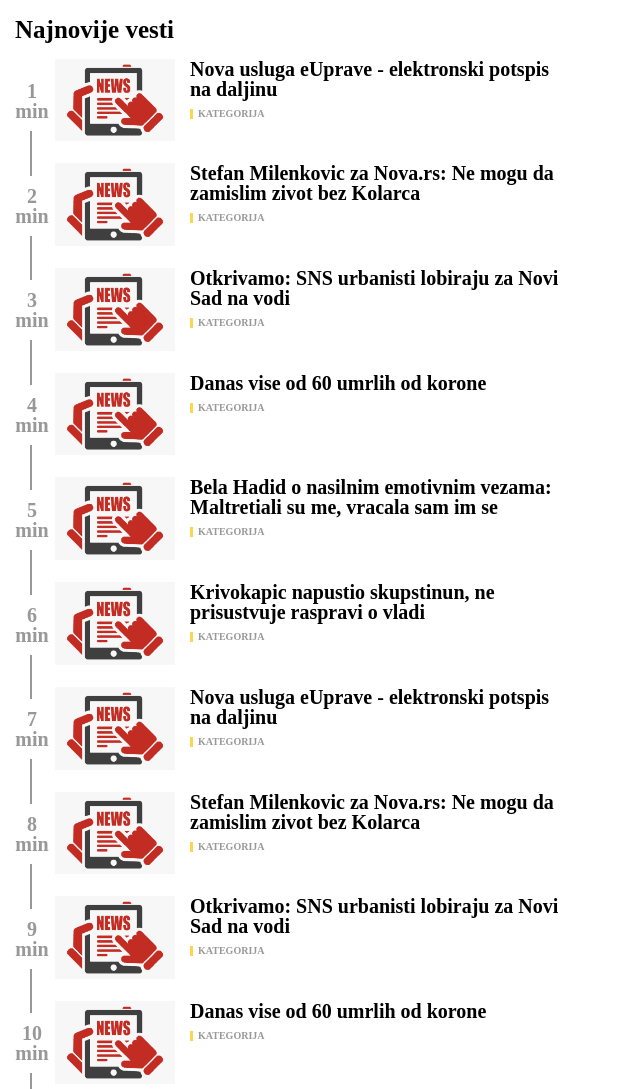
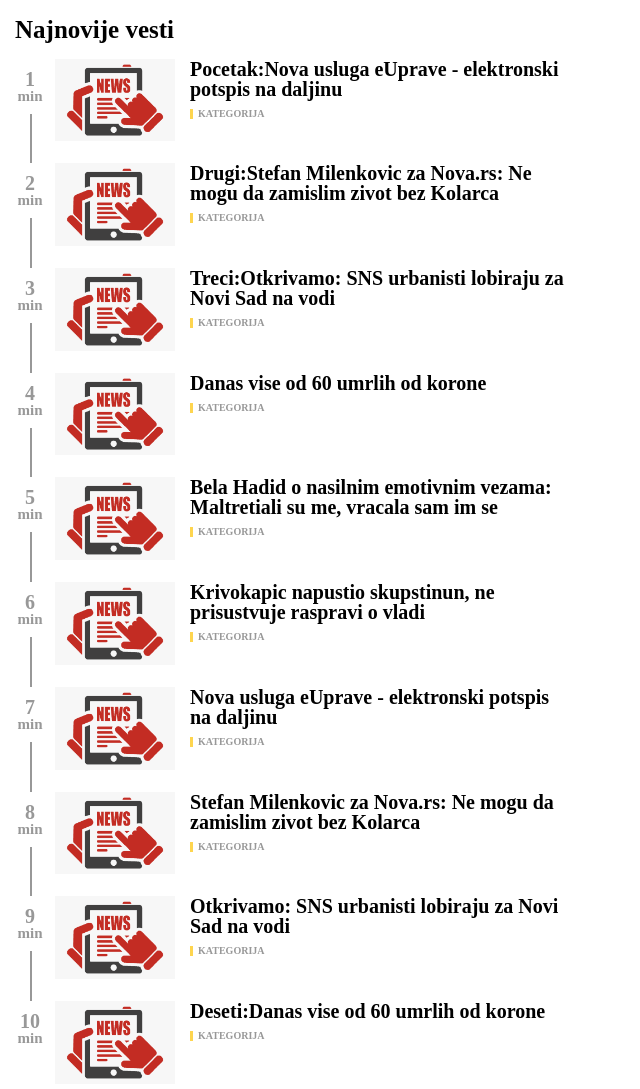
Before and after one commit to littlenines/newsFetch, a website with bundled scripts: page index.html in a window 1280 px wide. Shown: the top 1089 px of the page, without its empty margins (0-640 px from the left). Built offline with nearby package versions, Linux system fonts and the light colour scheme.

Commit message:
add test mock fetch

```diff
--- a/jest.config.js
+++ /dev/null
@@ -1 +0,0 @@
-module.exports = {testEnvironment:"jsdom"}
--- a/js/fetchApi.js
+++ b/js/fetchApi.js
@@ -4,6 +4,6 @@ export const fetchNewsData = async () => {
                 const data = await response.json();
                 return data;
         } catch (error) {
-        console.error(error);
+                return null;
         }
 }
--- /dev/null
+++ b/js/fetchApi.test.js
@@ -0,0 +1,31 @@
+/**
+ * @jest-environment jsdom
+ */
+import {fetchNewsData} from './fetchApi.js'
+
+global.fetch = jest.fn(() =>
+  Promise.resolve({
+    json: () => Promise.resolve(
+        {0: {title: 'Pocetak:Nova usluga eUprave - elektronski potspis na daljinu', category: 'Kategorija'},
+        1: {title: 'Drugi:Stefan Milenkovic za Nova.rs: Ne mogu da zamislim zivot bez Kolarca', category: 'Kategorija'},
+        2: {title: 'Treci:Otkrivamo: SNS urbanisti lobiraju za Novi Sad na vodi', category: 'Kategorija'},
+        3: {title: 'Danas vise od 60 umrlih od korone', category: 'Kategorija'},
+        4: {title: 'Bela Hadid o nasilnim emotivnim vezama: Maltretiali su me, vracala sam im se', category: 'Kategorija'},
+        5: {title: 'Krivokapic napustio skupstinun, ne prisustvuje raspravi o vladi', category: 'Kategorija'},
+        6: {title: 'Nova usluga eUprave - elektronski potspis na daljinu', category: 'Kategorija'},
+        7: {title: 'Stefan Milenkovic za Nova.rs: Ne mogu da zamislim zivot bez Kolarca', category: 'Kategorija'},
+        8: {title: 'Otkrivamo: SNS urbanisti lobiraju za Novi Sad na vodi', category: 'Kategorija'},
+        9: {title: 'Deseti:Danas vise od 60 umrlih od korone ', category: 'Kategorija'},
+        10: {title: 'Jedanaesti:Bela Hadid o nasilnim emotivnim vezama: Maltretiali su me, vracala sam im se', category: 'Kategorija'}}),
+  })
+);
+
+beforeEach(() => {
+    fetch.mockClear();
+  });
+
+  it('should fucking work tape 100', async () => {
+    const aa = await fetchNewsData();
+
+    console.log(aa);
+  })
--- a/js/main.js
+++ b/js/main.js
@@ -1,25 +1,70 @@
-import {fetchNewsData}  from "./fetchApi.js";
+import { fetchNewsData } from "./fetchApi.js";
 
 const news = document.querySelector('[data-news]');
 
+let currentIndex = 0;
 export const displayNews = () => {
     fetchNewsData().then(data => {
-        for (let i = 0; i < data.length; i++) {
-            const { title, category } = data[i];
+        var maxresult = 10;
+        for (let i = 0; i < maxresult; i++) {
+            const { title, category } = data[i+currentIndex];
 
-            news.innerHTML += `
-            <div class="news-section">
-            <div class="news-timeline">
-                <p class="news-time-posted">${i+1}<span>min</span></p>
-            </div>
-            <div class="image-wrapper">
-                <img src="assets/pictures/news.png" class="image-thumbnail" alt="news">
-            </div>
-            <div class="news-info">
-                <h2 class="news-title">${title}</h2>
-                <p class="news-category">${category}</p>
-            </div>
-        </div>`;
+            let newsSection = document.createElement('div');
+            newsSection.setAttribute('class','news-section');
+            let newsTimeline = document.createElement('div');
+            newsTimeline.setAttribute('class','news-timeline');
+            let timelineTime = document.createElement('p');
+            let timelineText = document.createTextNode((i+1) + currentIndex);
+            timelineTime.appendChild(timelineText);
+            let timePrefix = document.createElement('p');
+            timePrefix.setAttribute('class','time-prefix');
+            let prefixText = document.createTextNode('min');
+            timePrefix.appendChild(prefixText);
+            //news timeline
+            newsTimeline.appendChild(timelineTime)
+            newsTimeline.appendChild(timePrefix)
+            // img wrappers
+            let imageWrapper = document.createElement('div');
+            imageWrapper.setAttribute('class', 'image-wrapper');
+            let imageThumbnail = document.createElement('img');
+            imageThumbnail.setAttribute('class','image-thumbnail');
+            imageThumbnail.src = 'assets/pictures/news.png';
+            imageWrapper.appendChild(imageThumbnail);
+
+            // news info
+            let infoWrapp = document.createElement('div');
+            let newsTitle = document.createElement('h2');
+            newsTitle.setAttribute('class','news-title');
+            let newsTitleText = document.createTextNode(title);
+            newsTitle.appendChild(newsTitleText);
+            let newsCategory = document.createElement('p');
+            newsCategory.setAttribute('class','news-category');
+            let newsCategoryText = document.createTextNode(category);
+            newsCategory.appendChild(newsCategoryText);
+            infoWrapp.appendChild(newsTitle);
+            infoWrapp.appendChild(newsCategory);
+            // append all
+            newsSection.appendChild(newsTimeline);
+            newsSection.appendChild(imageWrapper);
+            newsSection.appendChild(infoWrapp);
+            news.appendChild(newsSection);
+
+        //     news.innerHTML += `
+        //     <div class="news-section">
+        //     <div class="news-timeline">
+        //         <p>${(i+1) + currentIndex}</p>
+        //         <p class="time-prefix">min</p>
+        //     </div>
+        //     <div class="image-wrapper">
+        //         <img src="assets/pictures/news.png" class="image-thumbnail" alt="news">
+        //     </div>
+        //     <div>
+        //         <h2 class="news-title">${title}</h2>
+        //         <p class="news-category">${category}</p>
+        //     </div>
+        // </div>`;
+
         }
+        currentIndex += maxresult;
     });
 }
--- a/js/main.test.js
+++ /dev/null
@@ -1,41 +0,0 @@
-/**
- * @jest-environment jsdom
- */
-// This is the function we'll be testing
-import {displayNews} from './main.js'
-
-async function fetchNewsData() {
-    const res = await fetch('https://jsonplaceholder.typicode.com/posts')
-    const json = await res.json()
-
-    return json
-  }
-
-  // This is the section where we mock `fetch`
-  const unmockedFetch = global.fetch
-
-  beforeAll(() => {
-    global.fetch = () =>
-      Promise.resolve({
-        json: () => Promise.resolve([{title: 'Nova usluga eUprave - elektronski potspis na daljinu', category: 'Kategorija', time: '2', prefix: 'min'}]),
-      })
-
-      document.body.innerHTML = `<div class="news" data-news>
-      <h1 class="main-title">Najnovije vesti</h1>
-  </div>`;
-  })
-
-  afterAll(() => {
-    global.fetch = unmockedFetch
-  })
-
-  // This is actual testing suite
-  describe('withFetch', () => {
-    test('works', async () => {
-      const json = await fetchNewsData()
-      displayNews();
-      console.log(json[0].title);
-      expect(Array.isArray(json)).toEqual(true)
-      expect(json.length).toEqual(1)
-    })
-  })
--- a/js/start.js
+++ b/js/start.js
@@ -1,7 +1,14 @@
 import {displayNews} from './main.js'
-import {fetchNewsData}  from "./fetchApi.js";
+
+const buttonLoad = document.querySelector('[data-load-more]');
+
 const run = () => {
-    displayNews(fetchNewsData());
+    displayNews();
 }
 
+
+buttonLoad.addEventListener('click', () => {
+    displayNews();
+})
+
 run();
--- a/news.json
+++ b/news.json
@@ -1,14 +1,14 @@
 [
     {
-        "title": "Nova usluga eUprave - elektronski potspis na daljinu",
+        "title": "Pocetak:Nova usluga eUprave - elektronski potspis na daljinu",
         "category": "Kategorija"
     },
     {
-        "title": "Stefan Milenkovic za Nova.rs: Ne mogu da zamislim zivot bez Kolarca",
+        "title": "Drugi:Stefan Milenkovic za Nova.rs: Ne mogu da zamislim zivot bez Kolarca",
         "category": "Kategorija"
     },
     {
-        "title": "Otkrivamo: SNS urbanisti lobiraju za Novi Sad na vodi",
+        "title": "Treci:Otkrivamo: SNS urbanisti lobiraju za Novi Sad na vodi",
         "category": "Kategorija"
     },
     {
@@ -36,11 +36,11 @@
         "category": "Kategorija"
     },
     {
-        "title": "Danas vise od 60 umrlih od korone",
+        "title": "Deseti:Danas vise od 60 umrlih od korone ",
         "category": "Kategorija"
     },
     {
-        "title": "Bela Hadid o nasilnim emotivnim vezama: Maltretiali su me, vracala sam im se",
+        "title": "Jedanaesti:Bela Hadid o nasilnim emotivnim vezama: Maltretiali su me, vracala sam im se",
         "category": "Kategorija"
     },
     {
@@ -76,7 +76,7 @@
         "category": "Kategorija"
     },
     {
-        "title": "Krivokapic napustio skupstinun, ne prisustvuje raspravi o vladi",
+        "title": "Ananans",
         "category": "Kategorija"
     }
 ]
--- a/package.json
+++ b/package.json
@@ -5,7 +5,8 @@
   "main": "index.js",
   "scripts": {
     "start": "parcel -p 3030 pages/*.html",
-    "test": "jest --watchAll"
+    "test": "jest",
+    "type": "module"
   },
   "repository": {
     "type": "git",
@@ -19,8 +20,7 @@
   },
   "homepage": "https://github.com/littlenines/newsFetch#readme",
   "devDependencies": {
-    "jest": "^27.5.1",
-    "parcel": "^2.3.2"
+    "jest": "^27.5.1"
   },
   "dependencies": {
     "@babel/core": "^7.17.8",
--- a/style/main.scss
+++ b/style/main.scss
@@ -1,18 +1,14 @@
 @import "normalize", "reset", "variables";
 
 .news {
+  position: relative;
+  overflow: hidden;
   padding-left: 15px;
-  position: relative;
 
   .news-section {
     display: flex;
     margin-bottom: 20px;
     max-width: 550px;
-
-    & > div:first-of-type {
-      display: flex;
-      align-items: center;
-    }
   }
 
   &::before {
@@ -21,7 +17,7 @@
     top: 100px;
     left: 30px;
     width: 2px;
-    height: 95%;
+    height: calc(100% - 150px);
     background-color: $timeline;
   }
 }
@@ -32,20 +28,20 @@
 }
 
 .news-timeline {
+  position: absolute;
+  display: flex;
+  flex-direction: column;
+  align-items: center;
   font-size: 2rem;
+  font-weight: bold;
+  z-index: 1;
+  padding: 10px 0;
+  min-width: 30px;
   color: $timeline;
-  font-weight: bold;
-  text-align: center;
-  position: relative;
+  background-color: $white;
 
-  .news-time-posted {
-    z-index: 1;
-    padding: 10px 0;
-    position: absolute;
-    display: flex;
-    flex-direction: column;
-    background-color: $white;
-    min-width: 34px;
+  .time-prefix {
+    font-size: 1.5rem;
   }
 }
 
```
Also changed, not shown: .babelrc (deleted), style/main.css, 2 other files. Lines whose indentation alone changed are shown as unchanged.
